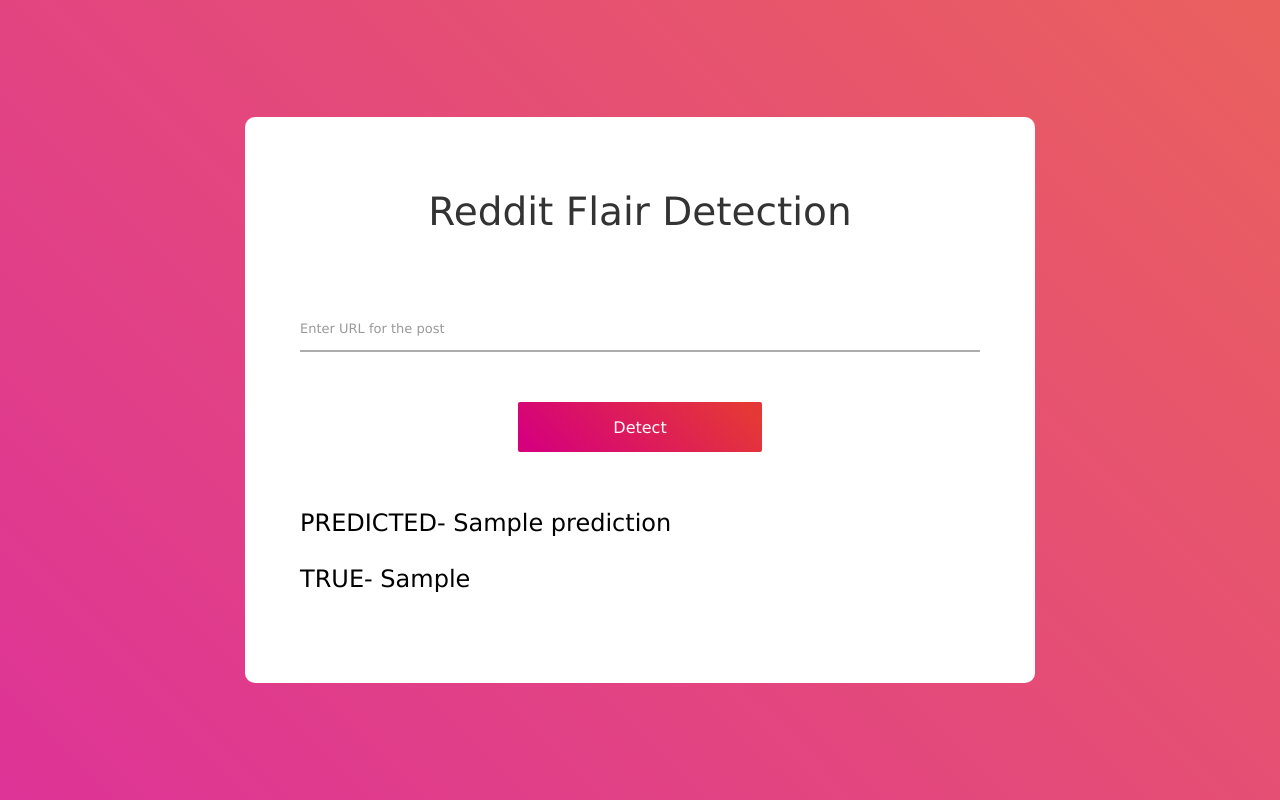
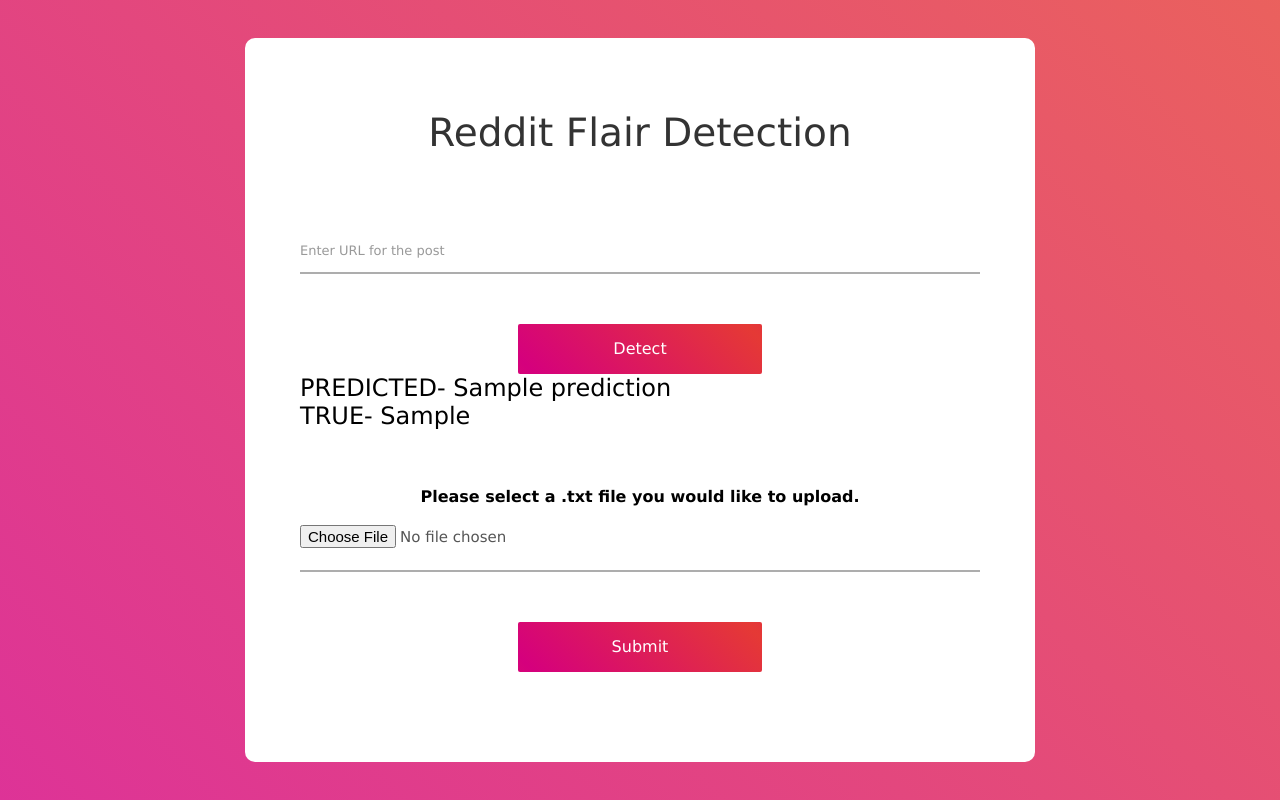
Before and after one commit to manya16400/Reddit-Flair-Detection, a Flask app: template templates/index.html in a window 1280 px wide. Run offline with Flask 2, Linux system fonts and the light colour scheme; the template is opened without the code that fills it: most values are stand-ins (such as "Sample title", 1, 10 or a date in 2020).

Commit message:
website templates

```diff
--- a/templates/index.html
+++ b/templates/index.html
@@ -29,14 +29,34 @@
 							</button>
 						</div>
 					</div>
-					<br>
-					<br>
-					<br>
+
 					<div class="predict_text">
 						PREDICTED- {{prediction}}
 						<br>
-						<br>
+
 						TRUE- {{prediction1}}
+					</div>
+
+				</form>
+				<br>
+				<br>
+				<br>
+				<form class="contact2-form validate-form" action="{{url_for('automated_testing')}}" method="POST" enctype="multipart/form-data">
+
+					<h4 align="center">Please select a .txt file you would like to upload.</h4>
+					<br>
+					<div class="wrap-input2 validate-input">
+						<input class="input2" type="file" name="upload_file" id="upload_file">
+
+					</div>
+
+					<div class="container-contact2-form-btn">
+						<div class="wrap-contact2-form-btn">
+							<div class="contact2-form-bgbtn"></div>
+							<button class="contact2-form-btn" type="Submit">
+								Submit
+							</button>
+						</div>
 					</div>
 
 				</form>
```
